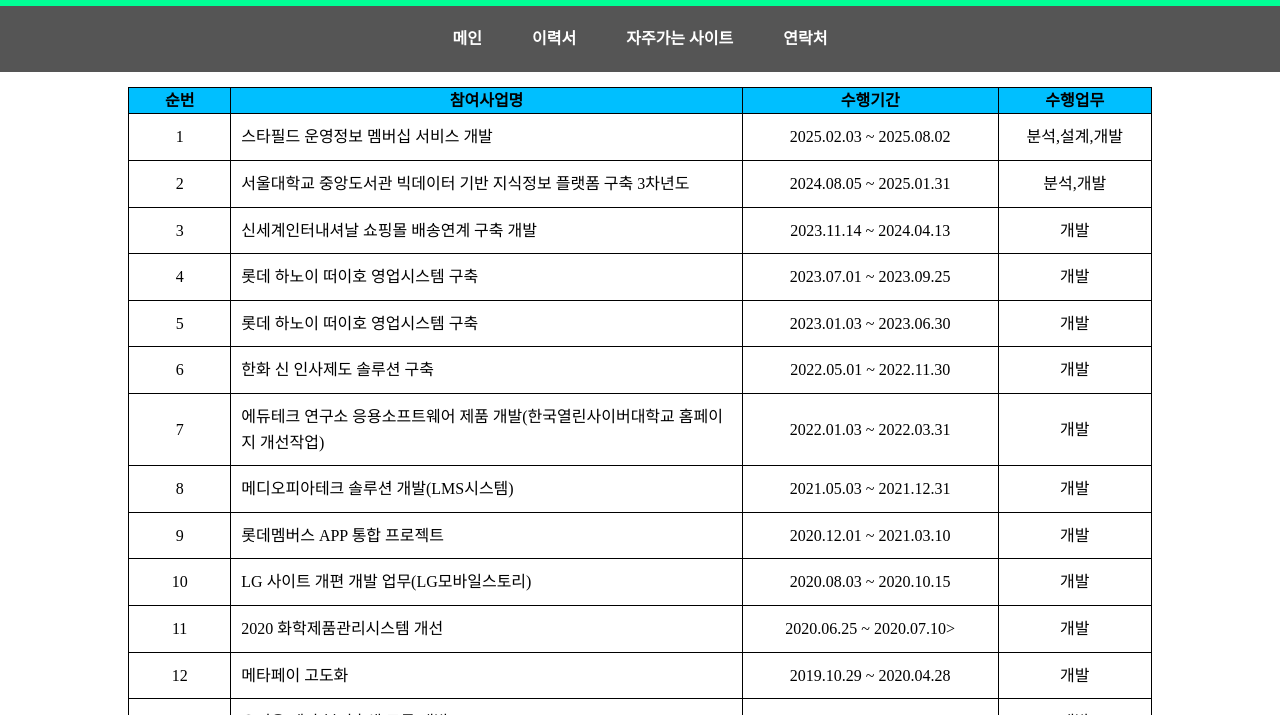
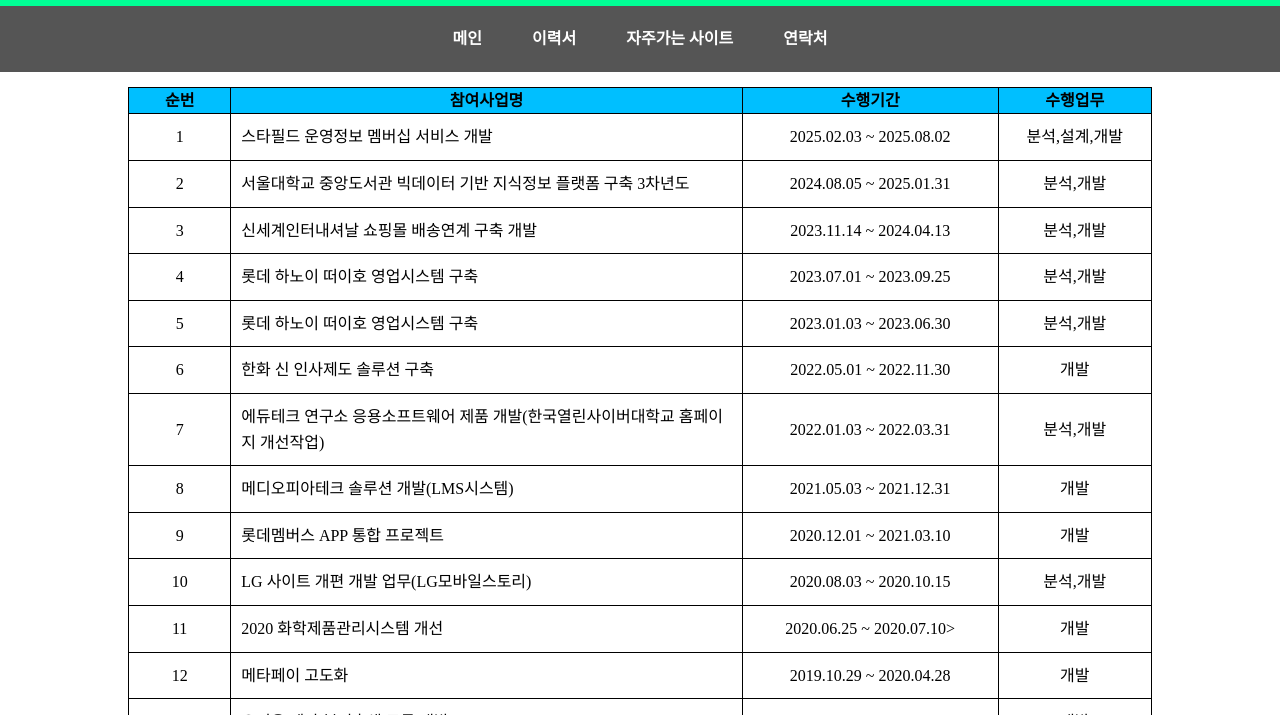
Before and after one commit to hexma999/html_homework, a plain HTML site: page 이력서.html in a window 1280 px wide. Shown: the part 85-800 px from the top of the page. Drawn offline with Linux system fonts and the light colour scheme; a web font is replaced by a local one.

Commit message:
이력서 수정

```diff
--- a/이력서.html
+++ b/이력서.html
@@ -170,19 +170,19 @@
           <td>3</td>
           <td class="left-align">신세계인터내셔날 쇼핑몰 배송연계 구축 개발</td>
           <td>2023.11.14 ~ 2024.04.13</td>
-          <td>개발</td>
+          <td>분석,개발</td>
         </tr>
         <tr>
           <td>4</td>
           <td class="left-align">롯데 하노이 떠이호 영업시스템 구축</td>
           <td>2023.07.01 ~ 2023.09.25</td>
-          <td>개발</td>
+          <td>분석,개발</td>
         </tr>
         <tr>
           <td>5</td>
           <td class="left-align">롯데 하노이 떠이호 영업시스템 구축</td>
           <td>2023.01.03 ~ 2023.06.30</td>
-          <td>개발</td>
+          <td>분석,개발</td>
         </tr>
         <tr>
           <td>6</td>
@@ -197,7 +197,7 @@
             홈페이지 개선작업)
           </td>
           <td>2022.01.03 ~ 2022.03.31</td>
-          <td>개발</td>
+          <td>분석,개발</td>
         </tr>
         <tr>
           <td>8</td>
@@ -215,7 +215,7 @@
           <td>10</td>
           <td class="left-align">LG 사이트 개편 개발 업무(LG모바일스토리)</td>
           <td>2020.08.03 ~ 2020.10.15</td>
-          <td>개발</td>
+          <td>분석,개발</td>
         </tr>
 
         <tr>
```
